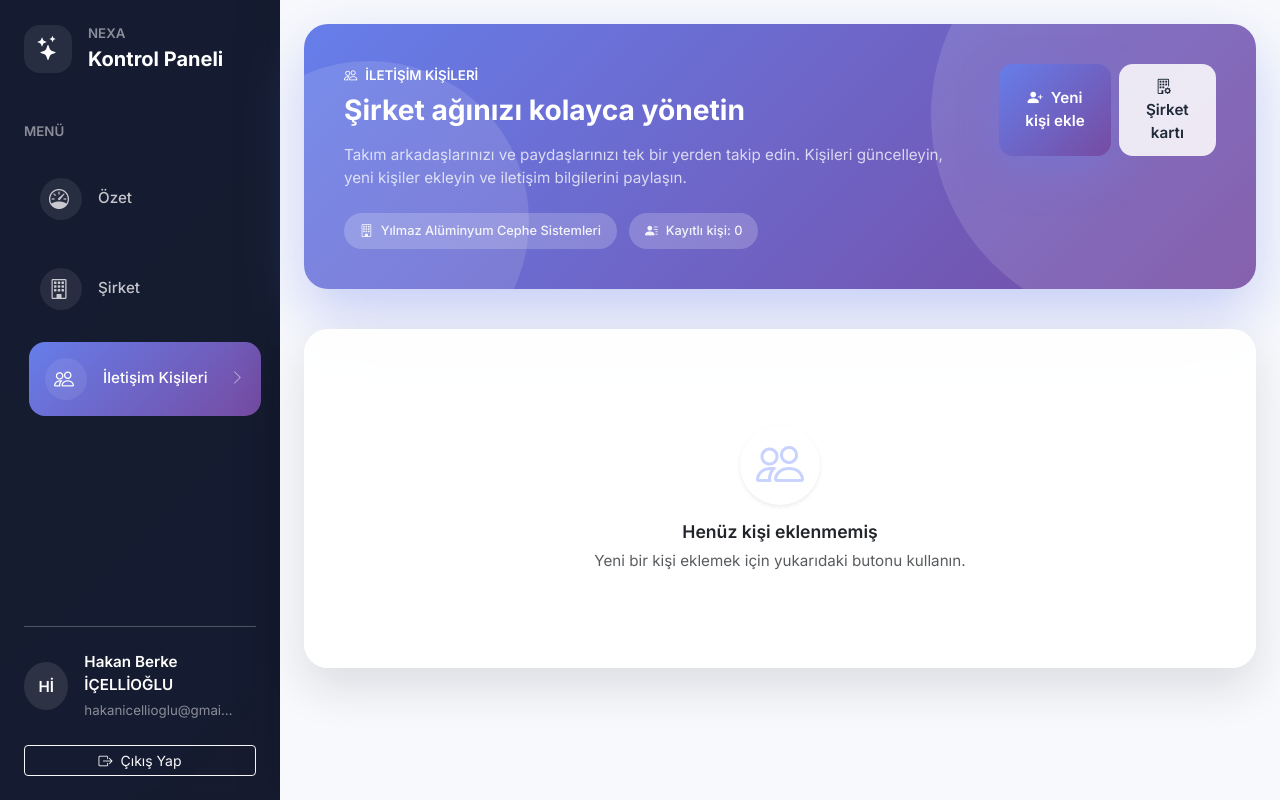
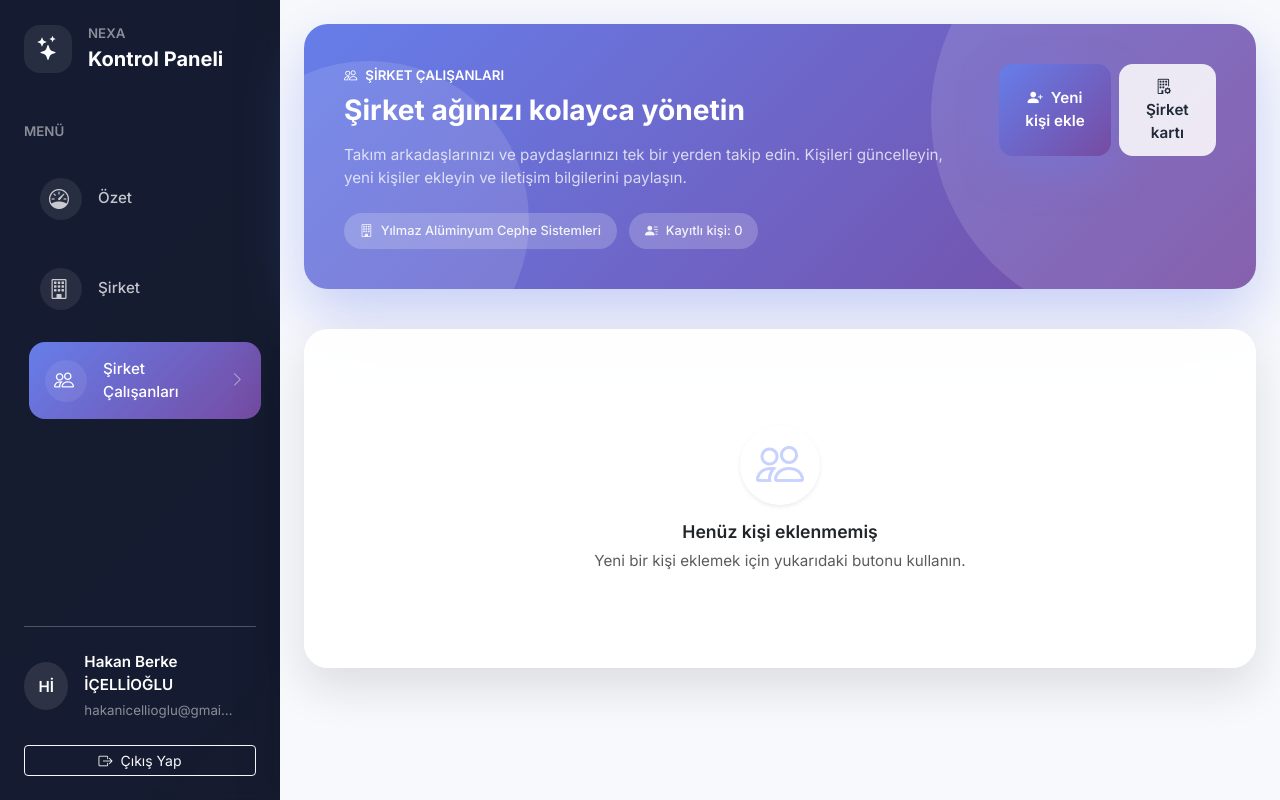
Before and after one commit to hakanicellioglu/nexa, a PHP site: page /company_contact.php in a window 1280 px wide. Run offline with PHP 8.4, Linux system fonts and the light colour scheme; a user stored in the database is signed in; data comes from the database, SQL or seed files in the repository; data that the repository does not hold is empty.

Commit message:
Update contact wording to company employees

```diff
--- a/company_contact.php
+++ b/company_contact.php
@@ -17,7 +17,7 @@ if ($company) {
     $contacts = $contactsStmt->fetchAll();
 }
 
-$pageTitle = 'İletişim Kişileri - Nexa';
+$pageTitle = 'Şirket Çalışanları - Nexa';
 $csrfToken = ensure_csrf_token();
 $hasSidebar = true;
 ?>
@@ -406,7 +406,7 @@ $hasSidebar = true;
                     <div>
                         <span class="text-uppercase fw-semibold small mb-2 d-inline-flex align-items-center gap-2">
                             <i class="bi bi-people"></i>
-                            İletişim Kişileri
+                            Şirket Çalışanları
                         </span>
                         <h1 class="mb-3">Şirket ağınızı kolayca yönetin</h1>
                         <p class="mb-0 opacity-75">Takım arkadaşlarınızı ve paydaşlarınızı tek bir yerden takip edin. Kişileri güncelleyin, yeni kişiler ekleyin ve iletişim bilgilerini paylaşın.</p>
--- a/dashboard.php
+++ b/dashboard.php
@@ -349,7 +349,7 @@ $hasSidebar = true;
                             <i class="bi bi-people"></i>
                         </div>
                         <div class="stat-value"><?= $contactCount ?></div>
-                        <div class="stat-label">İletişim Kişisi</div>
+                        <div class="stat-label">Şirket Çalışanları</div>
                     </div>
                 </div>
             </div>
--- a/sidebar.php
+++ b/sidebar.php
@@ -24,7 +24,7 @@ $navItems = [
     [
         'href' => 'company_contact.php',
         'icon' => 'bi-people',
-        'label' => 'İletişim Kişileri',
+        'label' => 'Şirket Çalışanları',
     ],
 ];
 
```
